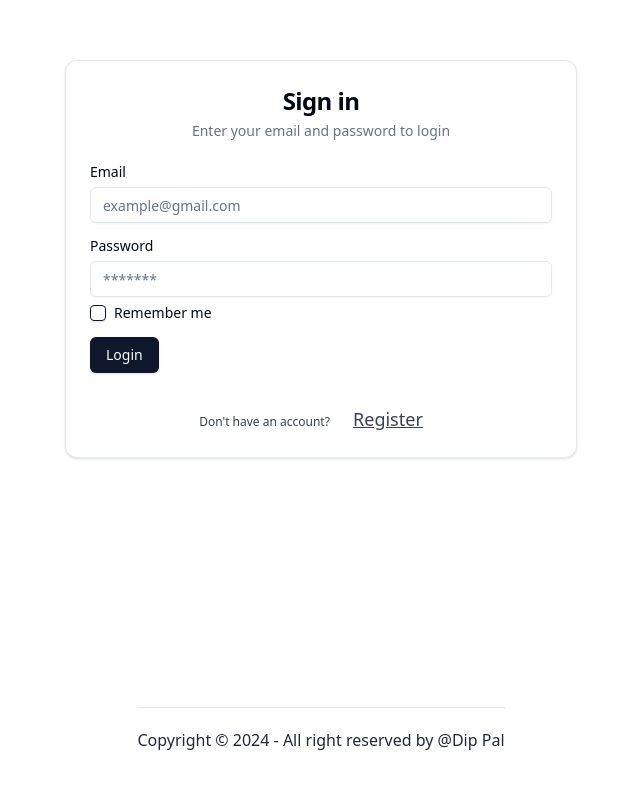
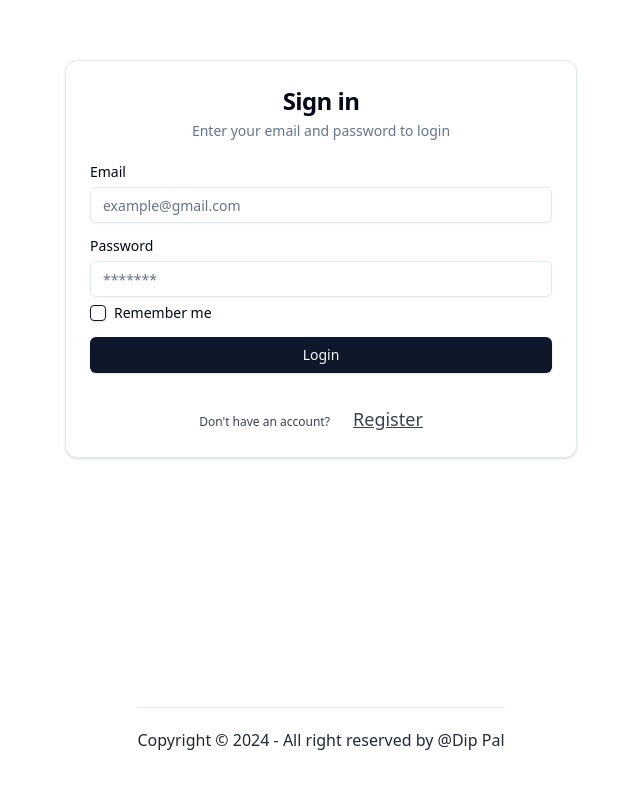
Before and after one commit to DipPal513/truthGate_frontend, a React (Vite) app: page /login in a window 1280 px wide. Shown: the part 141-930 px from the top of the page, without its empty margins (319-959 px from the left). Built offline with nearby package versions, Linux system fonts and the light colour scheme; no server answers.

Commit message:
cookie error solving

```diff
--- a/src/pages/login.jsx
+++ b/src/pages/login.jsx
@@ -42,6 +42,7 @@ export default function LoginAccount() {
     });
     //
     if (res.data.success) {
+      console.log(res.data)
       dispatch(loginSuccess(res.data.user));
       navigate("/");
       toast.success("Successfully logged in!");
@@ -58,8 +59,8 @@ export default function LoginAccount() {
   // const { error } = useSelector((state) => state);
 
   return (
-    <div className="relative flex flex-col justify-center items-center min-h-screen overflow-hidden">
-      <div className="w-full m-auto bg-white lg:max-w-lg">
+    <div className="relative flex flex-col justify-center items-center min-h-screen overflow-hidden ">
+      <div className="w-full m-auto  lg:max-w-lg ">
         <Card>
           <CardHeader className="space-y-1">
             <CardTitle className="text-2xl text-center">Sign in</CardTitle>
@@ -106,7 +107,7 @@ export default function LoginAccount() {
               </div>
               <Button
                 type="submit"
-                className={`" mt-4 block w-full" ${
+                className={`" mt-4 block w-full dark:bg-black dark:text-white dark:border " ${
                   loading ? " cursor-wait" : ""
                 }`}
                 style={{ width: "100% !important" }}
```
Also changed, not shown: src/main.jsx (+2 -6 lines).
